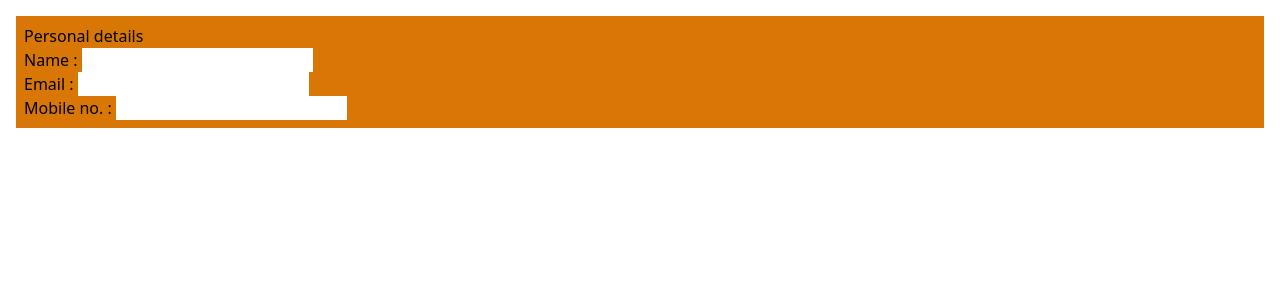
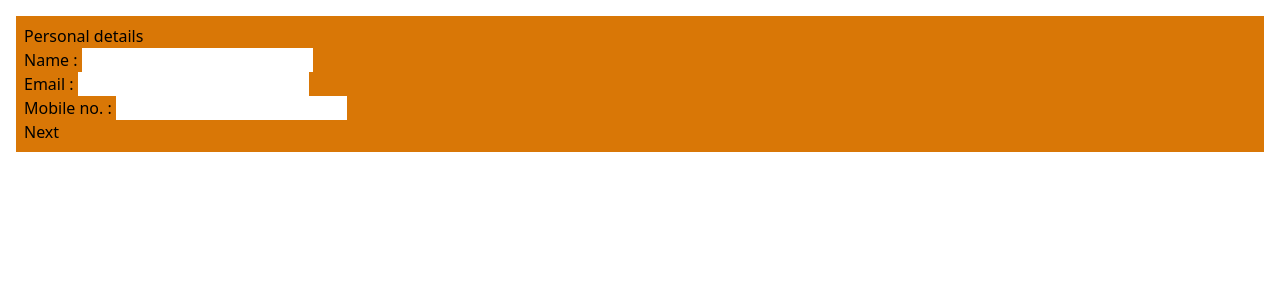
Before and after one commit to KeerthikaReddyP/multistep-form, a React (Create React App) app: page / in a window 1280 px wide. Shown: the top 300 px of the page. Built offline with nearby package versions, Linux system fonts and the light colour scheme.

Commit message:
Back, next and Submit buttons

```diff
--- a/src/App.js
+++ b/src/App.js
@@ -12,6 +12,8 @@ function App() {
       {step===1 && <Step1 />}
       {step===2 && <Step2 />}
       {step===3 && <Step3 />}
+      {step>1 && <button>Back</button>}
+      {step<3 ? <button>Next</button> : <button>Submit</button>}
     </div>
   );
 }
```
